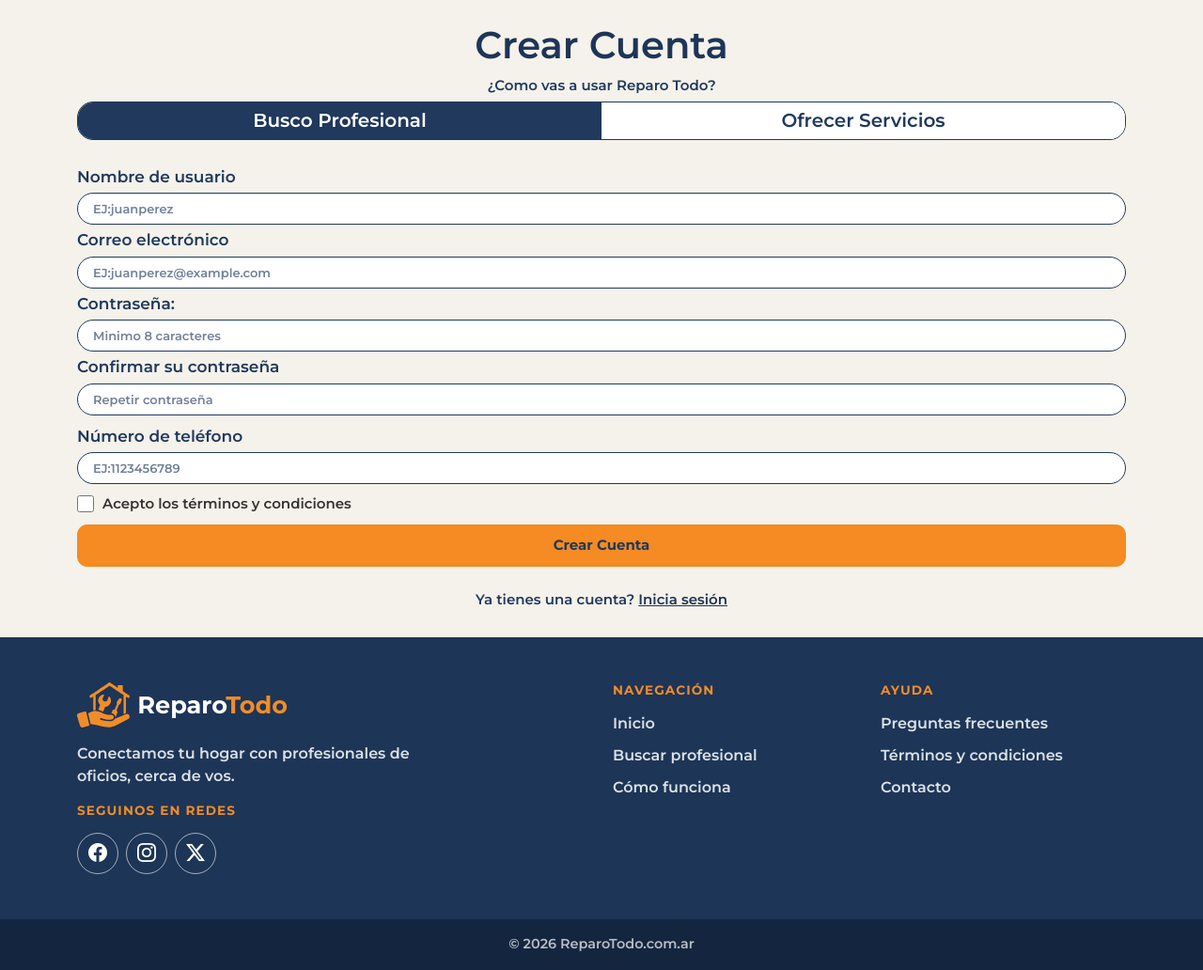
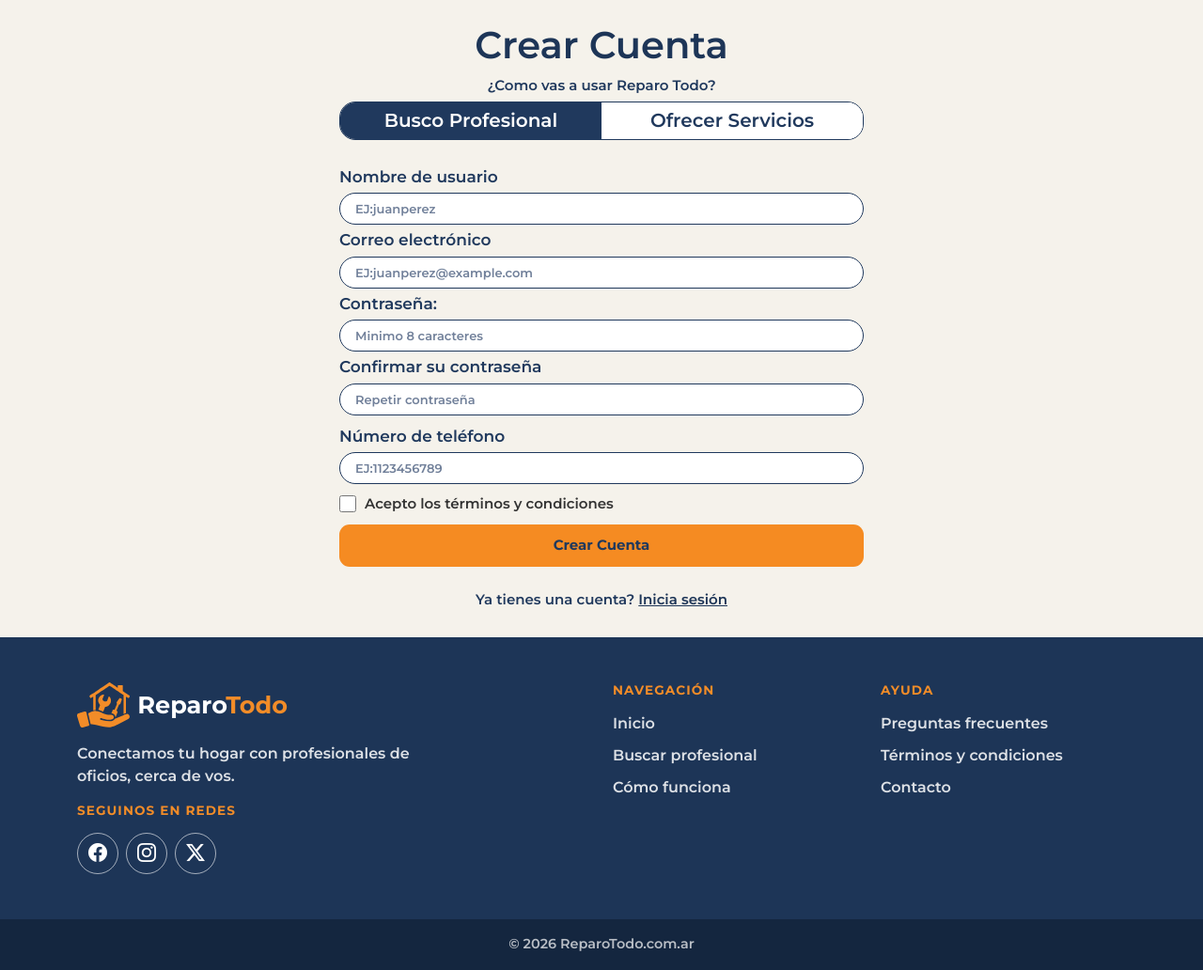
Before and after one commit to lautyMonte/reparoTodo, a Laravel app: page /nuevo in a window 1280 px wide. Shown: the part 66-1098 px from the top of the page at 94% size. Run offline with Laravel 12, Linux system fonts and the light colour scheme.

Commit message:
mejora vista create e index

```diff
--- a/public/css/create.css
+++ b/public/css/create.css
@@ -1,9 +1,3 @@
-/* CONFIGURACIÓN GENERAL */
-* {
-    margin: 0;
-    padding: 0;
-    box-sizing: border-box;
-}
 
 body {
     font-family: 'Montserrat', sans-serif;
@@ -55,10 +49,13 @@ body {
 }
 
 /* FORMULARIO */
+
 .form-registro {
     display: flex;
     flex-direction: column;
     gap: 10px;
+    width: 50%;
+    margin: 0 auto;
 }
 
 .campo {
--- a/public/css/login.css
+++ b/public/css/login.css
@@ -1,9 +1,3 @@
-/* CONFIGURACIÓN GENERAL */
-* {
-    margin: 0;
-    padding: 0;
-    box-sizing: border-box;
-}
 
 body {
     font-family: 'Montserrat', sans-serif;
@@ -29,10 +23,12 @@ body {
 }
 
 /* FORMULARIO */
-.form-registro {
+.login-form {
     display: flex;
     flex-direction: column;
     gap: 10px;
+    width: 50%;
+    margin: 0 auto;
 }
 
 .campo {
--- a/resources/views/usuario/create.blade.php
+++ b/resources/views/usuario/create.blade.php
@@ -48,4 +48,5 @@
         <button type="submit" class="btn-crear">Crear Cuenta</button>
     </form>
     <br><p class="subtitulo">Ya tienes una cuenta? <a href="{{ route('usuario.registro') }}">Inicia sesión</a></p>
+
 @endsection
```
